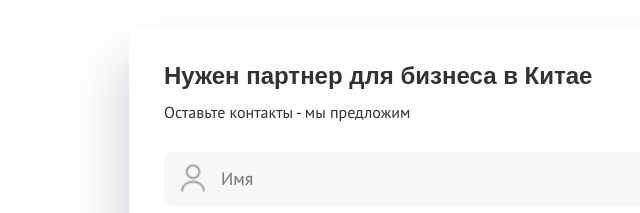
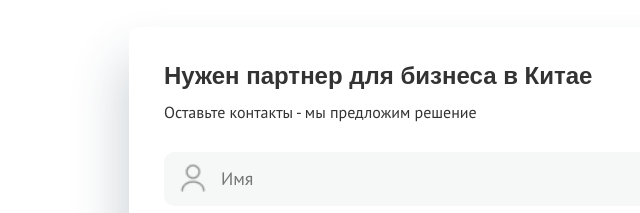
Before and after one commit to coffetime-maker/3_seo, a plain HTML site: page index.html in a window 1280 px wide. Shown: the part 2572-2785 px from the top of the page, 21-661 px from the left. Drawn offline with Linux system fonts and the light colour scheme; a web font is replaced by a local one.

Commit message:
Update2 index.html

```diff
--- a/index.html
+++ b/index.html
@@ -69,7 +69,7 @@
 
                     <span style="display: inline-block; margin-bottom: 10px; font-family: 'Cuprum', sans-serif; font-size: 24px; font-weight: bold;">Нужен партнер для бизнеса в Китае</span>
                     <br>
-                    <span style="display: inline-block; margin-bottom: 30px; font-size: 16px;">Оставьте контакты - мы предложим</span>
+                    <span style="display: inline-block; margin-bottom: 30px; font-size: 16px;">Оставьте контакты - мы предложим решение</span>
 
                     <p class="name">
                         <input name="name" id="name" type="text" class="feedback-input" placeholder="Имя" required="required" />
```
